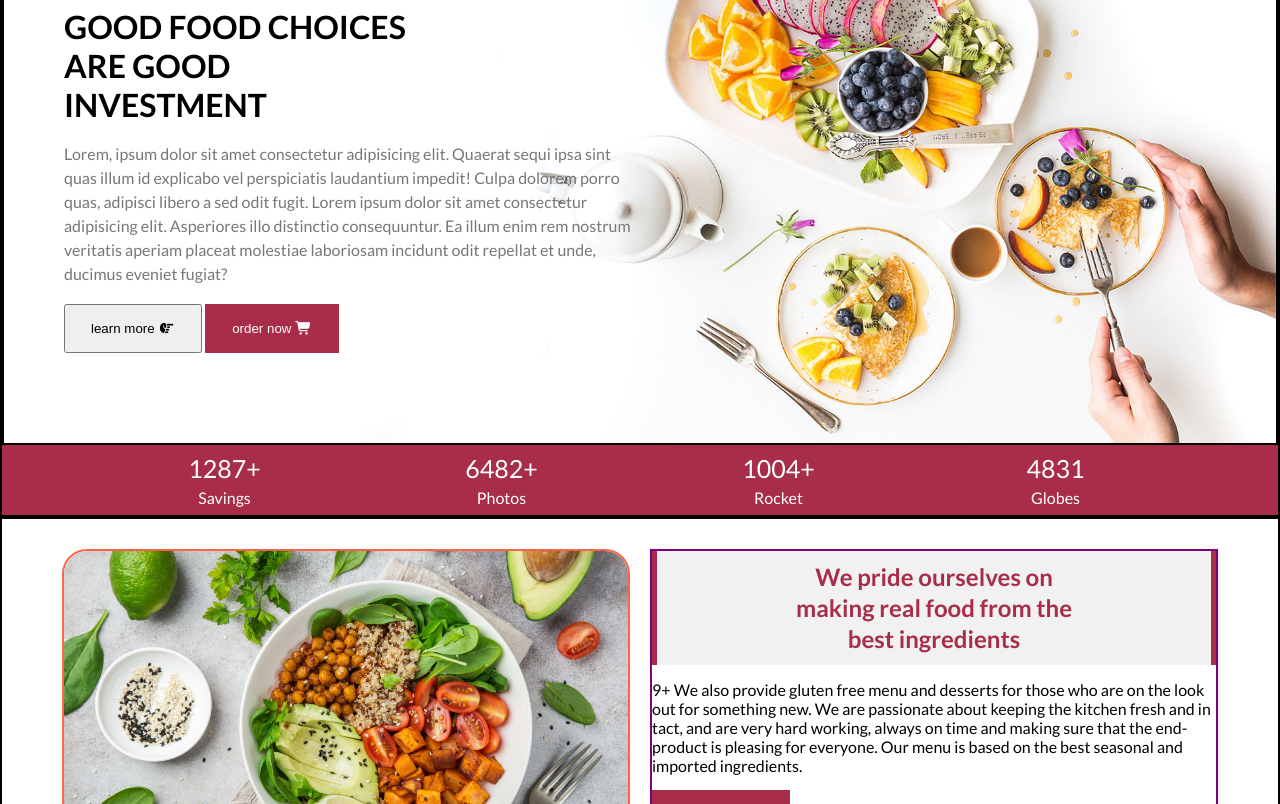
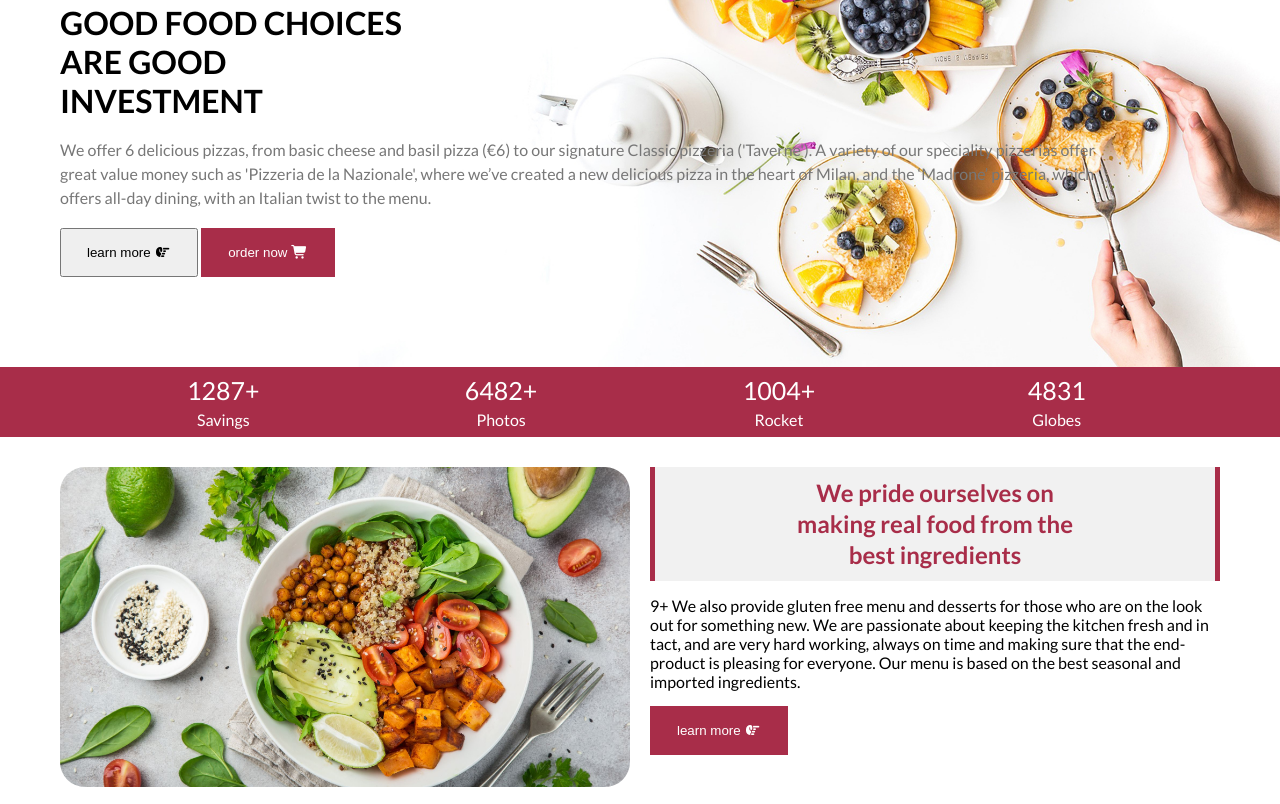
Before and after one commit to faboademayokun-d/mayokun-food-plug, a plain HTML site: page index.html in a window 1280 px wide. Shown: the part 187-991 px from the top of the page. Drawn offline with Linux system fonts and the light colour scheme.

Commit message:
minor update: removing borders

```diff
--- a/index.html
+++ b/index.html
@@ -70,11 +70,7 @@
                 <h1>GOOD FOOD CHOICES<br>
                     ARE GOOD <br>
                     INVESTMENT</h1>
-                <P>Lorem, ipsum dolor sit amet consectetur adipisicing elit. Quaerat sequi ipsa sint quas illum id
-                    explicabo vel perspiciatis laudantium impedit! Culpa dolorem porro quas, adipisci libero a sed odit
-                    fugit. Lorem ipsum dolor sit amet consectetur adipisicing elit. Asperiores illo distinctio
-                    consequuntur. Ea illum enim rem nostrum veritatis aperiam placeat molestiae laboriosam incidunt odit
-                    repellat et unde, ducimus eveniet fugiat?</P>
+                <P>We offer 6 delicious pizzas, from basic cheese and basil pizza (€6) to our signature Classic pizzeria ('Taverne'). A variety of our speciality pizzerias offer great value money such as 'Pizzeria de la Nazionale', where we’ve created a new delicious pizza in the heart of Milan, and the ‘Madrone’ pizzeria, which offers all-day dining, with an Italian twist to the menu.</P>
                 <button class="btn btn-light">learn more
                     <i class="fa-solid fa-hand-point-right"></i>
                 </button>
--- a/main.css
+++ b/main.css
@@ -8,7 +8,7 @@
     --light-text-color: rgba(119, 119, 119, 0.1);
     /* --grey-color: rgba(216, 219, 225, 0.4); */
     --grey-gradient-color: linear-gradient(90deg, rgba(216, 219, 225, 0.4), rgba(227, 234, 212, 0.4) );
-    --grey-gradient-color-2:linear-gradient(90deg,rgba(133, 127, 127, 0.5) 0%, rgba(214, 214, 214, 0.5)100%);
+    --grey-gradient-color-2:linear-gradient(90deg,rgba(133, 127, 127, 0.6) 0%, rgba(214, 214, 214, 0.6)100%);
 }
 /* the voice  */
 body{
@@ -44,7 +44,7 @@
    box-sizing: border-box;
 }
 header{
-    border: 2px solid black;
+    /* border: 2px solid black; */
     /* padding: 0px; */
     position: relative;
     /* overflow: hidden; */
@@ -238,7 +238,7 @@
 }
 .header-banner{
     /* height: 450px; */
-    border: 2px solid black;
+    /* border: 2px solid black; */
     padding-left: 60px;
     background: url("images/banner.jpg");
     background-position: bottom right;
@@ -249,7 +249,7 @@
 .header-banner-container{
     height: 100%;
     /* border: 2px solid tomato; */
-    width: 50%;
+    width: 90%;
     padding-top: 130px;
     padding-bottom: 30px;
 }
@@ -288,7 +288,7 @@
 
 .about-us{
     display: grid;
-    border: 2px solid black;
+    /* border: 2px solid black; */
     gap: 20px;
     padding: 30px 60px;
 }
@@ -303,15 +303,12 @@
     height: 100%;
 }
 .about-us-image-holder{
-    border: 2px solid tomato;
+    /* border: 2px solid tomato; */
     height:320px;
     border-radius: 25px;
     overflow: hidden;
 }
-.about-us-text-holder{
-    border: 2px solid purple;
-    /* height:320px; */
-}
+/*  */
 h2{
     color: var(--main-color);
     text-align: center;
@@ -369,7 +366,7 @@
 }
 /* explore foods section starts here */
 .explore-food{
-    border: 2px solid black;
+    /* border: 2px solid black; */
     /* text-align: center; */
     padding: 30px 60px;
     border-bottom: 50px solid var(--main-color);
@@ -480,7 +477,7 @@
 
 
     .FAQ{
-        border: 2px solid tomato;
+        /* border: 2px solid tomato; */
         padding: 30px 60px;
     }
     .color{
@@ -494,20 +491,20 @@
         display: inline-block;
     }
     .FAQ-container{
-        border:2px solid black ;
+        /* border:2px solid black ; */
         display: grid;
         grid-template-columns: repeat(2, minmax(300px, 1fr));
         gap: 20px;
     }
-    .faq-item{
+    /* .faq-item{
         border: 2px solid purple;
-        /* height: 200px; */
-    }
+        height: 200px;
+    } */
     .faq-item span i{
         color: var(--main-color);
     }
     .faq-vibes{
-        border: 2px solid tomato;
+        /* border: 2px solid tomato; */
         height: 240px;
         display: flex;
         align-items: center;
```
